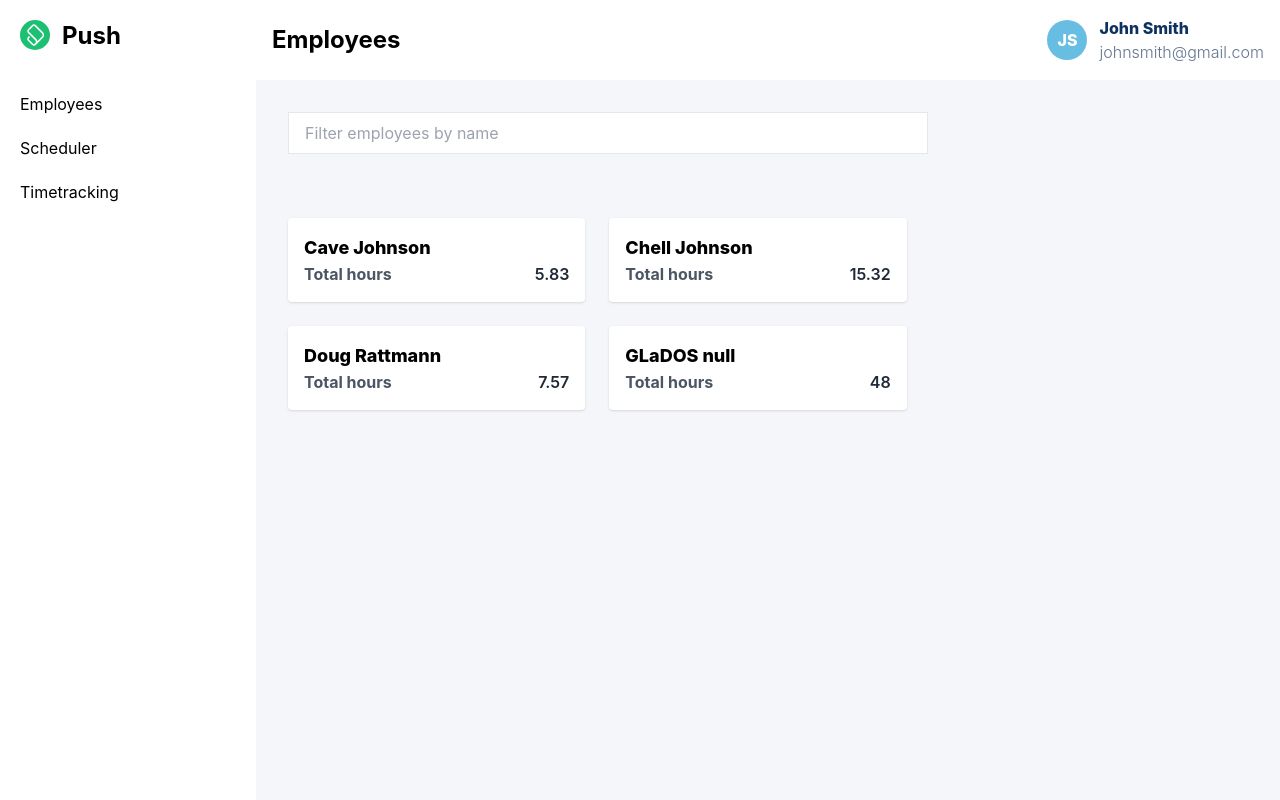
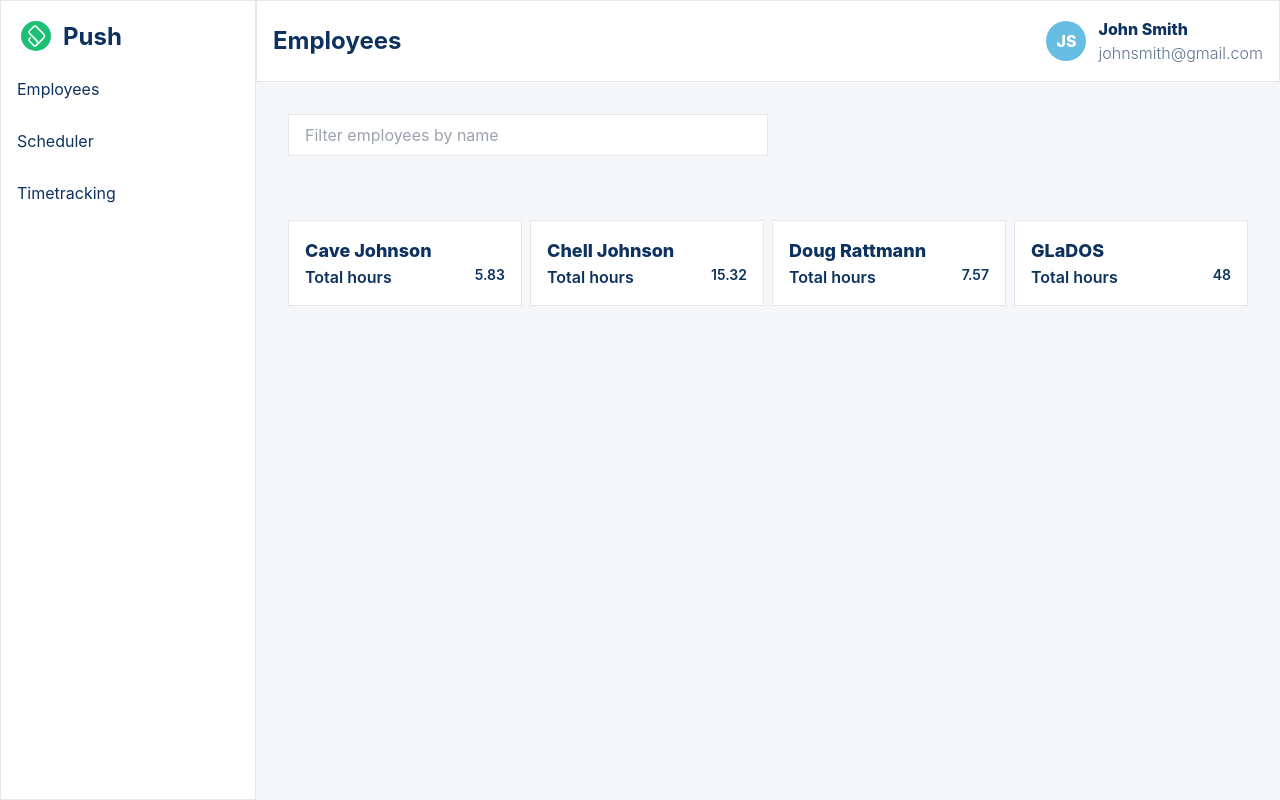
Before and after one commit to sandeepsuri/push_frontend_test, a React (Create React App) app in the folder push_frontend/: page / in a window 1280 px wide. Built offline with nearby package versions, Linux system fonts and the light colour scheme.

Commit message:
fix: styling fixes and code clean up

```diff
--- a/push_frontend/src/components/Dashboard.js
+++ b/push_frontend/src/components/Dashboard.js
@@ -2,12 +2,10 @@ import {React, useState} from "react";
 import '../App.css'
 import data from '../employee_data.json'
 
-
-
 const Dashboard = () => {
     const employeeInfo = data.map(employee => ({
         id: employee.employee_id,
-        name: employee.first_name + ' ' + employee.last_name,
+        name: employee.first_name + ' ' + (employee.last_name === null ? '' : employee.last_name),
         totalHours: employee.labour.reduce((sum, hour) => sum + hour.total, 0) //where sum starts at 0 per user
     }))
 
@@ -24,34 +22,31 @@ const Dashboard = () => {
         setFilterItems(filter)
     }
 
-
-
     return(
         <div className='w-full'>
-          <div className='flex p-8'>
+            <div className='p-8 sm:flex lg:grid lg:grid-cols-1'>
                 <input
-                className="w-2/3 px-4 py-2 border"
+                    className="sm:w-full lg:w-1/2 px-4 py-2 border"
                     placeholder="Filter employees by name"
                     type="text"
                     value={search}
                     onChange={handleSearch}
                 />
             </div>
-          <div className="w-2/3 p-8 grid grid-cols-1 md:grid-cols-2 lg:grid-cols-2 gap-6">
 
+            <div className="p-8 grid sm:justify-center sm:grid-cols-2 sm:gap-4 lg:grid-cols-4 lg:gap-2 text-[#0D325F]">
                 {
                     filteredItems.map((employee) => (
-                    <div key={employee.id} className="bg-white rounded shadow p-4 flex justify-between items-center">
+                        <div key={employee.id} className="bg-white border p-4 flex justify-between">
                             <div>
-                            <div className="font-extrabold text-lg">{employee.name}</div>
-                            <div className="text-gray-600 font-bold">Total hours</div>
+                                <div className="sm:font-bold lg:font-extrabold sm:text-sm lg:text-lg">{employee.name}</div>
+                                <div className="font-semibold sm:text-sm lg:text-base">Total hours</div>
                             </div>
 
-                        <div className="text-gray-800 font-semibold pt-7">{employee.totalHours}</div>
+                            <div className="sm:font-light sm:text-sm lg:font-semibold pt-7">{employee.totalHours}</div>
                         </div>
                     ))
                 }
-
             </div>
         </div>
     )
--- a/push_frontend/src/components/Header.js
+++ b/push_frontend/src/components/Header.js
@@ -3,8 +3,8 @@ import '../App.css'
 
 const Header = () => {
     return (
-        <div className="flex justify-between items-center bg-white p-4 ">
-          <h2 className="text-2xl font-bold">Employees</h2>
+        <div className="flex justify-between items-center bg-white p-4 border">
+          <h2 className="text-2xl font-bold text-[#0D325F]">Employees</h2>
           <div className="flex items-center space-x-3">
             <div className="flex items-center justify-center bg-[#68BEE2] rounded-full h-10 w-10 text-white font-extrabold">
               JS
--- a/push_frontend/src/components/Sidebar.js
+++ b/push_frontend/src/components/Sidebar.js
@@ -4,23 +4,23 @@ import React from 'react';
 
 const Sidebar = () => {
     return (
-    <div className="hidden md:hidden lg:block">
-        <div className="bg-white text-black w-64 min-h-screen p-5">
+    <div className="hidden lg:block">
+        <div className="bg-white text-[#0D325F] w-64 min-h-screen border">
           {/* Logo and Icon */}
-          <div className='flex mb-10'>
+          <div className='flex p-5'>
             <img src="/logo.svg" alt="Push Logo" className='h-[30px] w-[30px] mr-3' />
             <h1 className="text-2xl font-bold">Push</h1>
           </div>
           {/* Dashboard Menu */}
           <ul>
-            <li className="mb-5">
-              <a href="#employees" className="block hover:bg-[#E2E9F2]">Employees</a>
+            <li className="mb-5 hover:bg-[#E2E9F2] hover:font-bold py-1">
+              <a href="#employees" className="px-4">Employees</a>
             </li>
-            <li className="mb-5">
-              <a href="#scheduler" className="block hover:bg-[#E2E9F2]">Scheduler</a>
+            <li className="mb-5 hover:bg-[#E2E9F2] hover:font-bold py-1">
+              <a href="#scheduler" className="px-4">Scheduler</a>
             </li>
-            <li className="mb-5">
-              <a href="#timetracking" className="block hover:bg-[#E2E9F2]">Timetracking</a>
+            <li className="mb-5 hover:bg-[#E2E9F2] hover:font-bold py-1">
+              <a href="#timetracking" className="px-4">Timetracking</a>
             </li>
           </ul>
         </div>
```
Lines whose indentation alone changed are shown as unchanged.
